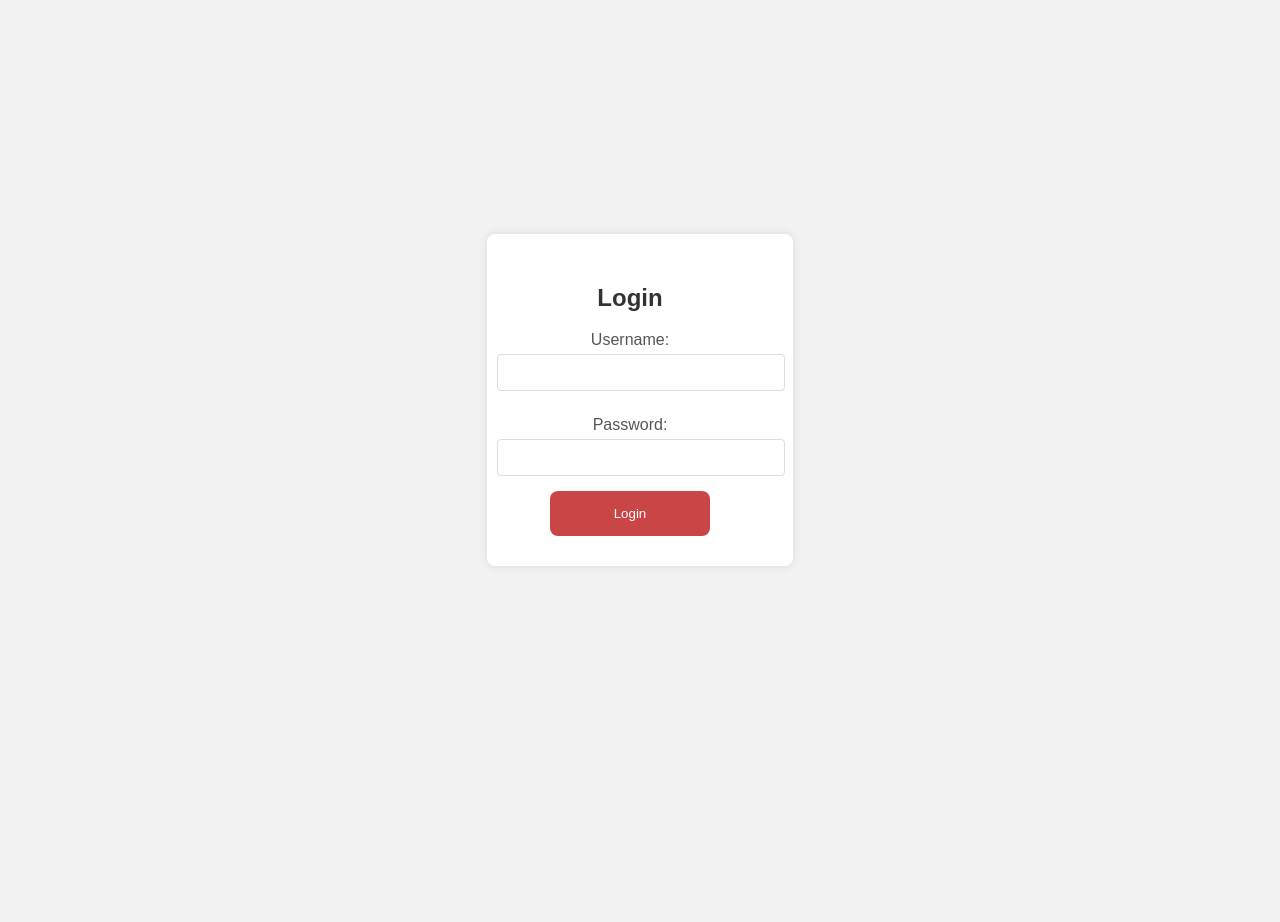
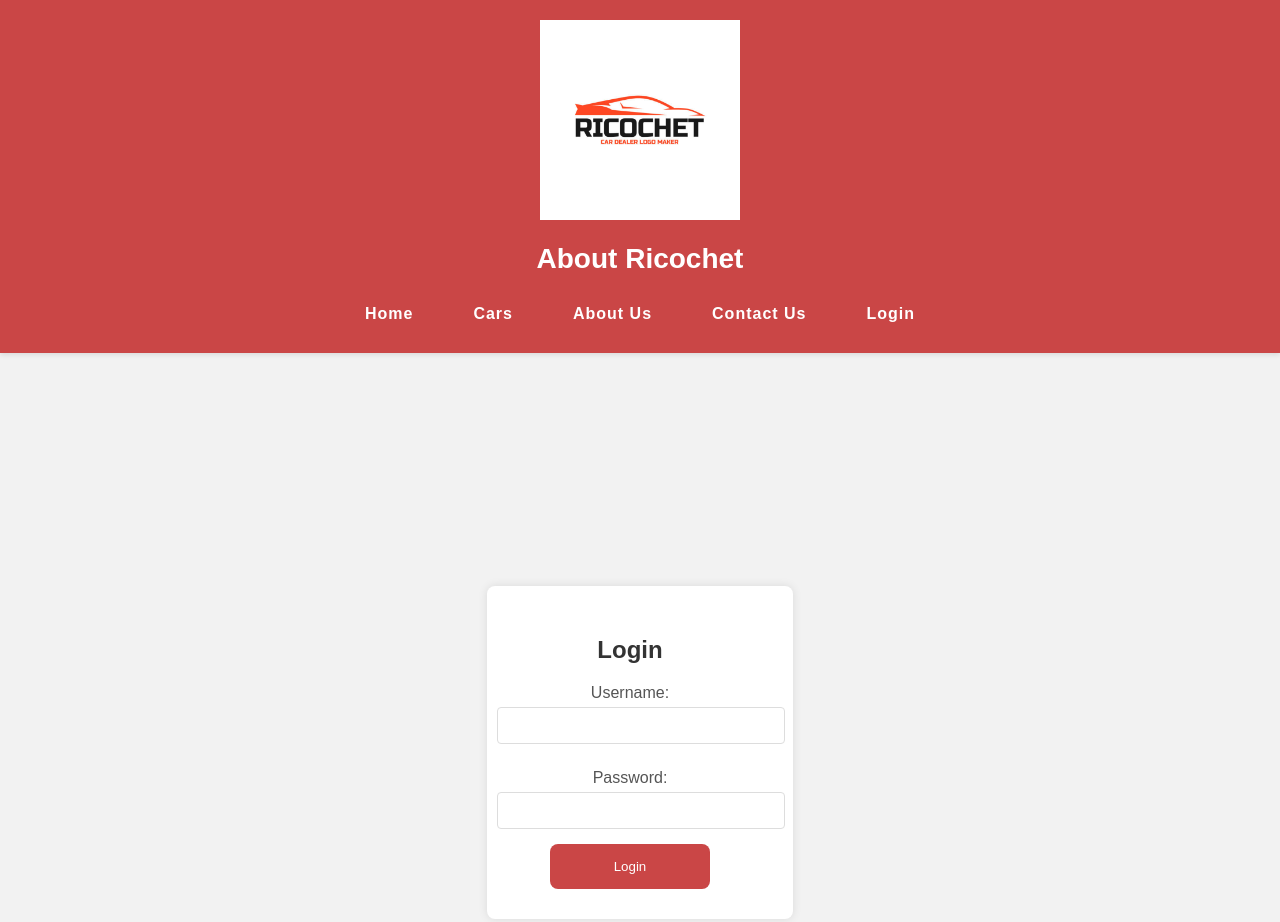
Before and after one commit to bleartmerovci/proj, a plain HTML site: page login.html in a window 1280 px wide. Before the commit the page ends 800 px from the top, so only its background shows below. Drawn offline with Linux system fonts and the light colour scheme.

Commit message:
Nav Bar added on login form

```diff
--- a/login.css
+++ b/login.css
@@ -4,12 +4,51 @@ body {
     font-family: 'Arial', sans-serif;
     background-color: #f2f2f2;
 }
+header {
+    background-color: #ca4646;
+    color: white;
+    padding: 20px 0;
+    text-align: center;
+    box-shadow: 0px 2px 5px rgba(0, 0, 0, 0.1);
+}
 
+header img {
+    width: 200px;
+}
+
+nav {
+    display: flex;
+    justify-content: center;
+    margin-top: 20px;
+}
+
+nav a {
+    text-decoration: none;
+    color: white;
+    margin: 0 20px;
+    font-size: 16px;
+    font-weight: bold;
+    letter-spacing: 1px;
+    padding: 10px;
+    border-radius: 5px;
+    transition: background-color 0.3s, color 0.3s;
+}
+
+nav a:hover {
+    background-color: #555;
+    color: #ffd700;
+}
+
+header h1 {
+    font-size: 28px;
+    margin-bottom: 10px;
+}
 .login-container {
     display: flex;
     align-items: center;
     justify-content: center;
     height: 100vh;
+
 }
 
 .login-form {
--- a/login.html
+++ b/login.html
@@ -7,6 +7,19 @@
     <link rel="stylesheet" href="login.css">
 </head>
 <body>
+
+    <header>
+        <img src="logo.jpg" alt="Car Logo">
+        <h1>About Ricochet</h1>
+        <nav>
+            <a href="index.html">Home</a>
+            <a href="cars.html">Cars</a>
+            <a href="about.html">About Us</a>
+            <a href="contact.html">Contact Us</a>
+            <a href="login.html">Login</a>
+        </nav>
+    </header>
+
     <div class="login-container">
         <form class="login-form" onsubmit="return validateForm()">
             <h2>Login</h2>
```
Also changed, not shown: Cars.html (+1 -1 lines), about.html (+1 -1 lines), contact.html (+4 -0 lines).
